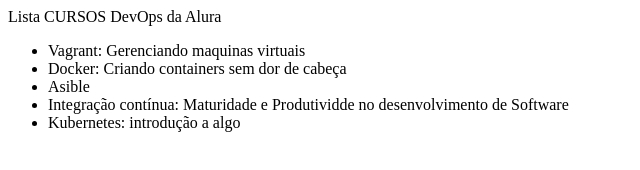
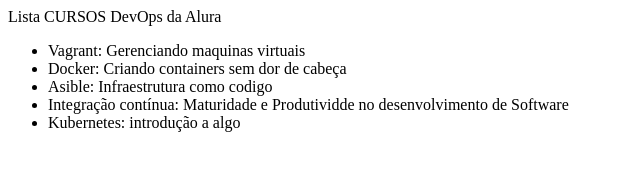
Before and after one commit to ziluls4ama/test-1-, a plain HTML site: page index.html in a window 1280 px wide. Shown: the whole page, without its empty margins (0-640 px from the left). Drawn offline with Linux system fonts and the light colour scheme.

Commit message:
Alterando nome curso ansible

```diff
--- a/index.html
+++ b/index.html
@@ -8,7 +8,7 @@
     <ul>
         <li>Vagrant: Gerenciando maquinas virtuais</li>
         <li>Docker: Criando containers sem dor de cabeça</li>
-        <li>Asible</li>
+        <li>Asible: Infraestrutura como codigo</li>
         <li>Integração contínua: Maturidade e Produtividde no desenvolvimento de Software</li>
         <li>Kubernetes: introdução a algo</li>
     </ul>
```
